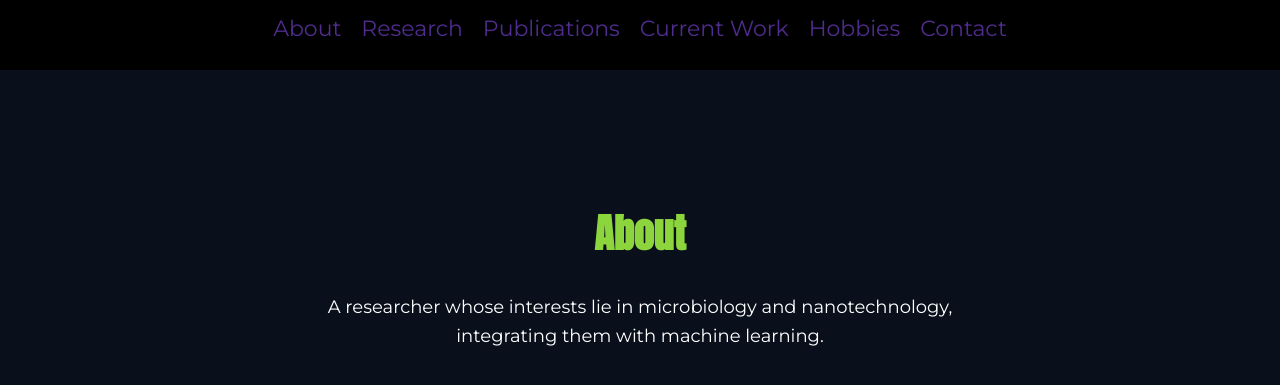
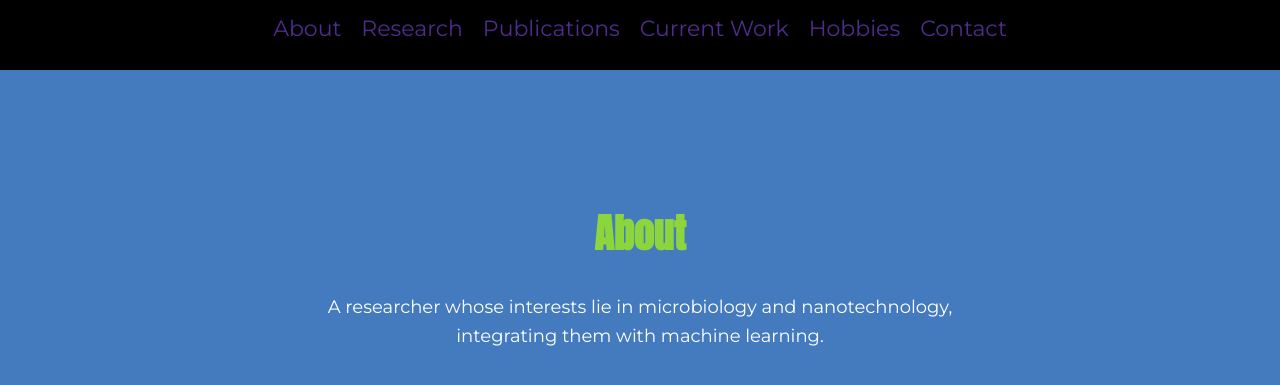
Before and after one commit to nanosrini/nanosrini.github.io, a Jekyll site: the page home/index.html, which Jekyll copies as it is, in a window 1280 px wide and 900 px high. Shown: the top 385 px of the window. Built offline with Jekyll 4.4.1, drawn with Linux system fonts in a browser that asks for light colours.

Commit message:
Update index.html

```diff
--- a/home/index.html
+++ b/home/index.html
@@ -150,7 +150,7 @@ section {
 
 	/* Section colors */
 #about {
-  background: #0a0f1c; /* Dark Navy */
+  background: #447BBE;
   color: #fff;
 }
 
@@ -165,14 +165,19 @@ section {
 }
 
 #current-work {
-  background: #1c1c1c; /* Dark Grey */
+  background: #ffa700,;
   color: #fff;
 }
 
 #hobbies {
   background: #4b0c0c; /* Deep Burgundy */
   color: #fff;
-}}
+}
+
+#contact{
+	background: #331940;
+	color: #fff;
+}
     /* Contact Section */
    .contact-section {
       background-color: #331940;
```
